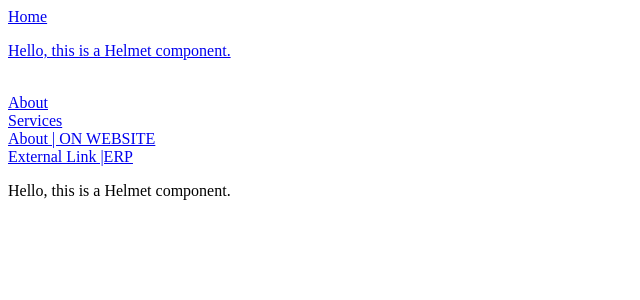
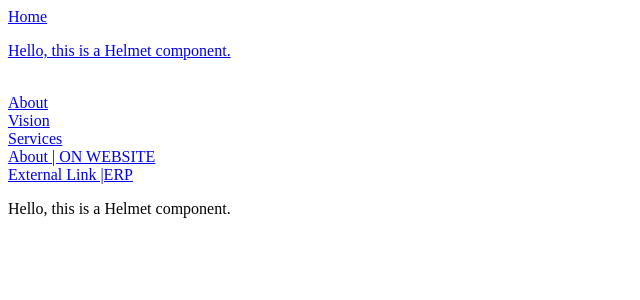
Before and after one commit to karanjoshi-kj/REACT, a React (Vite) app in the folder demo/: page / in a window 1280 px wide. Shown: the top 300 px of the page, without its empty margins (0-640 px from the left). Built offline with nearby package versions, Linux system fonts and the light colour scheme.

Commit message:
QUESTION PRATICE ON REACT HELMET

```diff
--- a/demo/src/App.jsx
+++ b/demo/src/App.jsx
@@ -4,6 +4,7 @@ import { Helmet, HelmetProvider } from 'react-helmet-async'
 import HelmetComponent from './components/Helmets/HelmetComponent'
 import About from './components/Helmets/About'
 import Services from './components/Helmets/Services'
+import Vision from './components/Helmets/Vision'
 // import Contact from './components/Helmets/Contact'
 
 const App = () => {
@@ -18,6 +19,7 @@ const App = () => {
           <Link to="/">Home<HelmetComponent /></ Link><br/>
           {/* <Link to="/contact">Contact</Link><br/>             */}
           <Link to="/about">About</Link><br/>
+          <Link to="/about/vision">Vision</Link><br/>
           <Link to="/services">Services</Link><br/>
           <Link to="https://nlp.nexterp.in/nlp/nlp/v1/home/collaboration-dashboard">About | ON WEBSITE </Link><br/>
           <a href="https://nlp.nexterp.in/nlp/nlp/v1/home/collaboration-dashboard" target="_blank" rel="noopener noreferrer">External Link  |ERP  </a>
@@ -26,6 +28,7 @@ const App = () => {
           <Route path="/" element={<HelmetComponent />} />
           {/* <Route path="/contact" element={<Contact />} /> */}
           <Route path="/about" element={<About />} />
+          <Route path="/about/vision" element={<Vision />} />
           <Route path="/services" element={<Services />} />
           {/* <Route path="*" element={<Error404 />} /> */}
         </Routes>
--- /dev/null
+++ b/demo/src/components/Helmets/Vision.jsx
@@ -0,0 +1,11 @@
+import React from 'react'
+import {Titlefile1} from '../Common/Titlefile1'
+export const Vision = () => {
+  return (
+    <div>
+      <Titlefile1 Titlecopy="Vision" />
+    </div>
+  )
+}
+
+export default Vision
```
